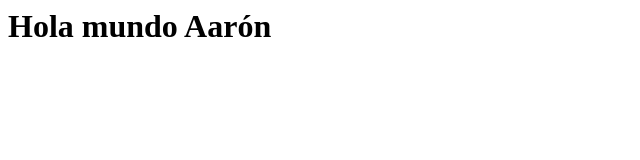
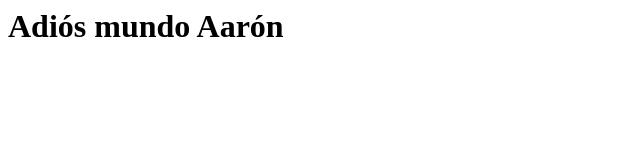
Before and after one commit to vjp-aaronIC/PPS-Unidad0Actividad4-Aaron, a plain HTML site: page index.html in a window 1280 px wide. Shown: the whole page, without its empty margins (0-640 px from the left). Drawn offline with Linux system fonts and the light colour scheme.

Commit message:
index.save

```diff
--- a/index.html
+++ b/index.html
@@ -1 +1 @@
-<H1>Hola mundo Aarón</H1>
+<H1>Adiós mundo Aarón</H1>
```
Also changed, not shown: 2 other files.
